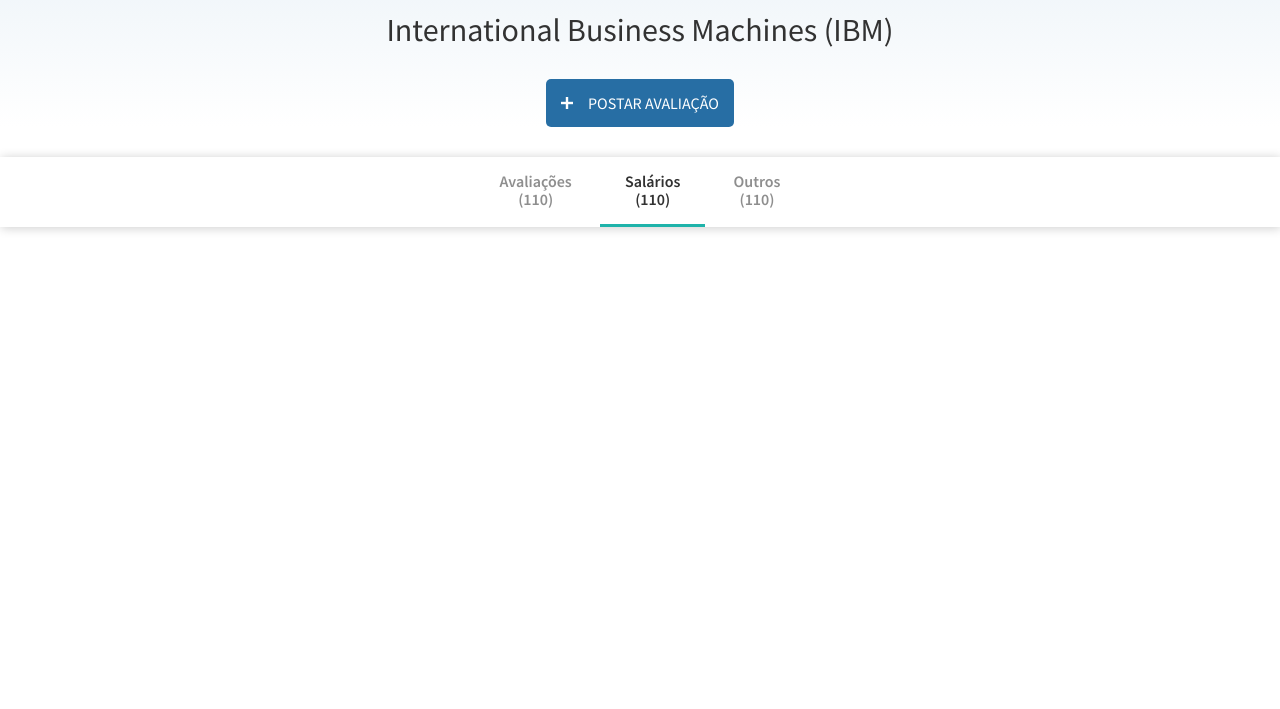
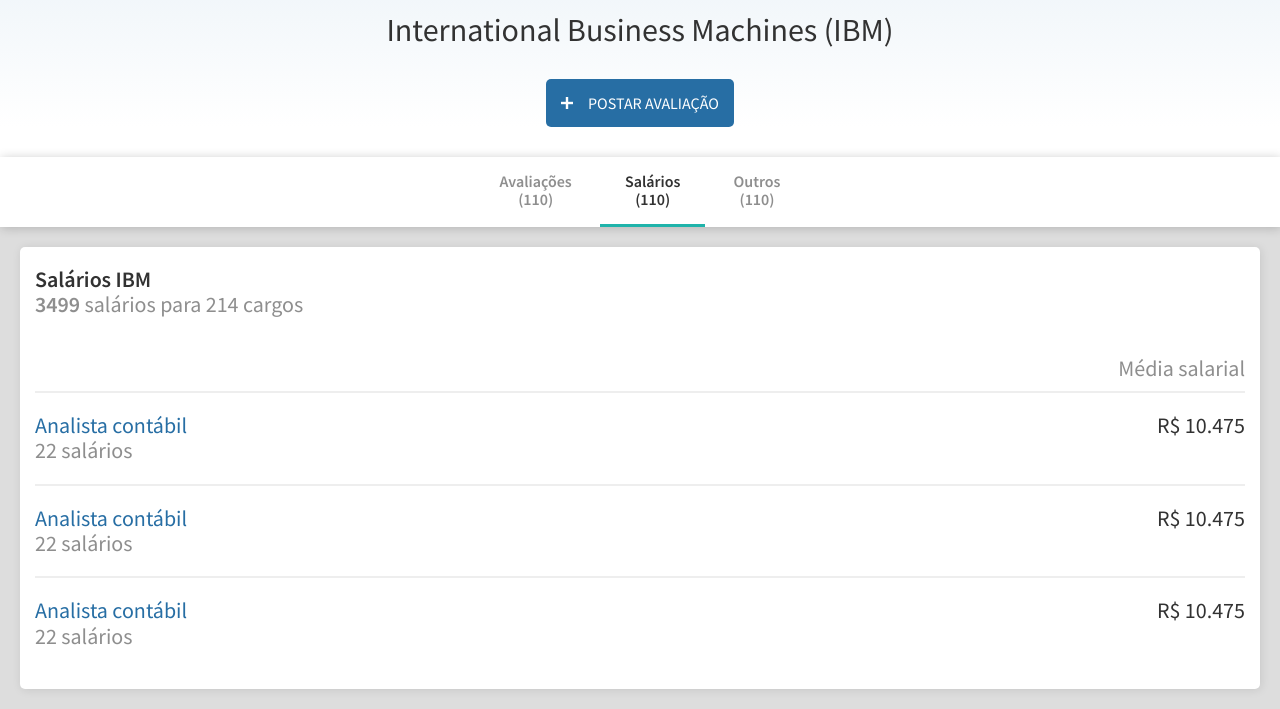
Before and after one commit to brunabxs/ResponsiveWebPage, a website: page public/index.html in a window 1280 px wide. Shown: the part 229-938 px from the top of the page. Before the commit the page ends 800 px from the top, so only its background shows below. Drawn offline with nearby package versions, Linux system fonts and the light colour scheme; files that its build step writes are made by us from their sources.

Commit message:
Creating the content section.

```diff
--- a/public/index.html
+++ b/public/index.html
@@ -14,16 +14,41 @@
     </header>
 
     <section id="lm-company-info">
-        <img id="lm-company-logo" src="http://images.sixrevisions.com/2010/08/18-24_ibm_logo.png" title="International Business Machines (IBM)" />
+        <img id="lm-company-logo" src="http://images.sixrevisions.com/2010/08/18-24_ibm_logo.png" title="International Business Machines (IBM)"
+        />
         <h1 id="lm-company-name">International Business Machines (IBM)</h1>
         <button class="lm-button active"><span class="lm-icon add"></span>Postar avaliação</button>
     </section>
 
     <nav id="lm-company-menu">
-        <a href="#">Avaliações<span>(110)</span></a>
-        <a href="#" class="selected">Salários<span>(110)</span></a>
-        <a href="#">Outros<span>(110)</span></a>
+        <a href="#">Avaliações<span class="info">(110)</span></a>
+        <a href="#" class="selected">Salários<span class="info">(110)</span></a>
+        <a href="#">Outros<span class="info">(110)</span></a>
     </nav>
+
+    <section id="lm-content">
+        <section class="lm-card">
+            <header>
+                <h2 class="lm-card-main-title">Salários IBM<span class="info"><span class="bolder">3499</span> salários para 214 cargos</span>
+                </h2>
+                <button />
+                <button />
+            </header>
+
+            <div class="lm-line header">Média salarial</div>
+            <div class="lm-line">
+                <p class="lm-line-main-title">Analista contábil<span class="info">22 salários</span></p>
+                <div class="lm-line-value">R$ 10.475</div>
+            </div>
+            <div class="lm-line">
+                <p class="lm-line-main-title">Analista contábil<span class="info">22 salários</span></p>
+                <div class="lm-line-value">R$ 10.475</div>
+            </div>
+            <div class="lm-line last">
+                <p class="lm-line-main-title">Analista contábil<span class="info">22 salários</span></p>
+                <div class="lm-line-value">R$ 10.475</div>
+            </div>
+        </section>
 </body>
 
 </html>
--- a/sass/_helpers.scss
+++ b/sass/_helpers.scss
@@ -1,3 +1,11 @@
+.bold {
+    font-weight: bold;
+}
+
+.bolder {
+    font-weight: bolder;
+}
+
 .lm-icon {
     display: inline-block;
     @include mask();
@@ -36,3 +44,55 @@
         margin-right: 15px;
     }
 }
+
+.lm-card {
+    padding: 20px 15px;
+    background: #FFFFFF;
+    @include border-radius(5px);
+    @include box-shadow(1px 1px 10px rgba(0, 0, 0, 0.1));
+
+    .lm-card-main-title {
+        color: $mainTextColor;
+        font-weight: bolder;
+
+        .info {
+            display: block;
+            color: $secTextColor;
+            font-weight: normal;
+        }
+    }
+}
+
+.lm-line {
+    padding-top: 20px;
+    padding-bottom: 20px;
+    border-bottom: 2px solid #eee;
+
+    &.header {
+        @extend h2;
+        color: $secTextColor;
+        text-align: right;
+        padding-bottom: 10px;
+    }
+
+    &.last {
+        border-bottom: none;
+    }
+
+    .lm-line-main-title {
+        @extend h2;
+        color: $activeBgColor;
+        display: inline-block;
+
+        .info {
+            display: block;
+            color: $secTextColor;
+        }
+    }
+
+    .lm-line-value {
+        @extend h2;
+        float: right;
+        color: $mainTextColor;
+    }
+}
--- a/sass/_tags.scss
+++ b/sass/_tags.scss
@@ -10,7 +10,7 @@
 }
 
 h1 { font-size: 32px; font-weight: normal; }
-h2 { font-size: 28px; font-weight: normal; }
+h2 { font-size: 22px; font-weight: normal; }
 h3 { font-size: 20px; font-weight: normal; }
 h4 { font-size: 18px; font-weight: normal; }
 
--- a/sass/main.scss
+++ b/sass/main.scss
@@ -41,7 +41,7 @@
         color: $secTextColor;
         font-weight: bold;
 
-        span {
+        .info {
             display: block;
         }
 
@@ -60,3 +60,8 @@
         }
     }
 }
+
+#lm-content {
+    background-color: #ddd;
+    padding: 20px;
+}
```
